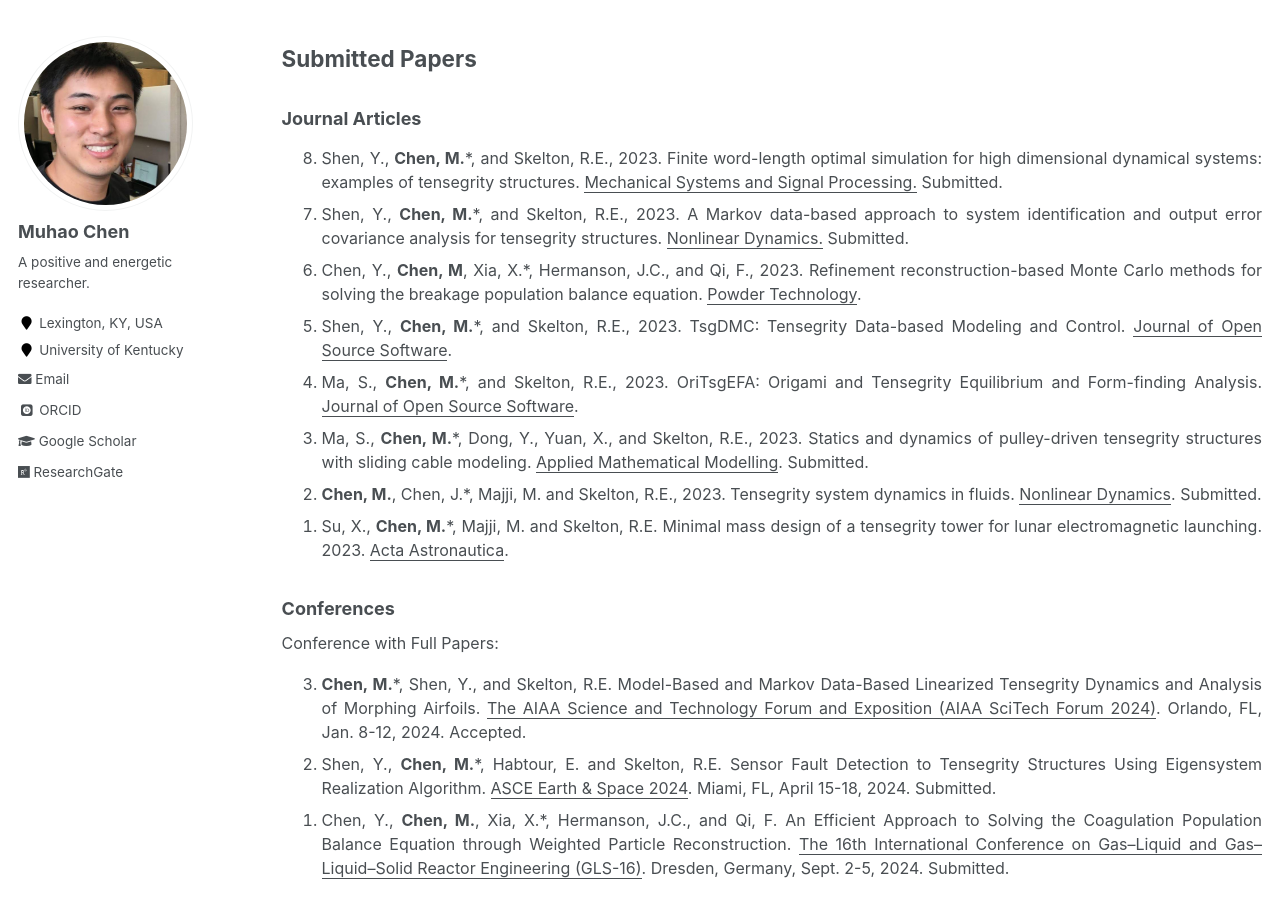
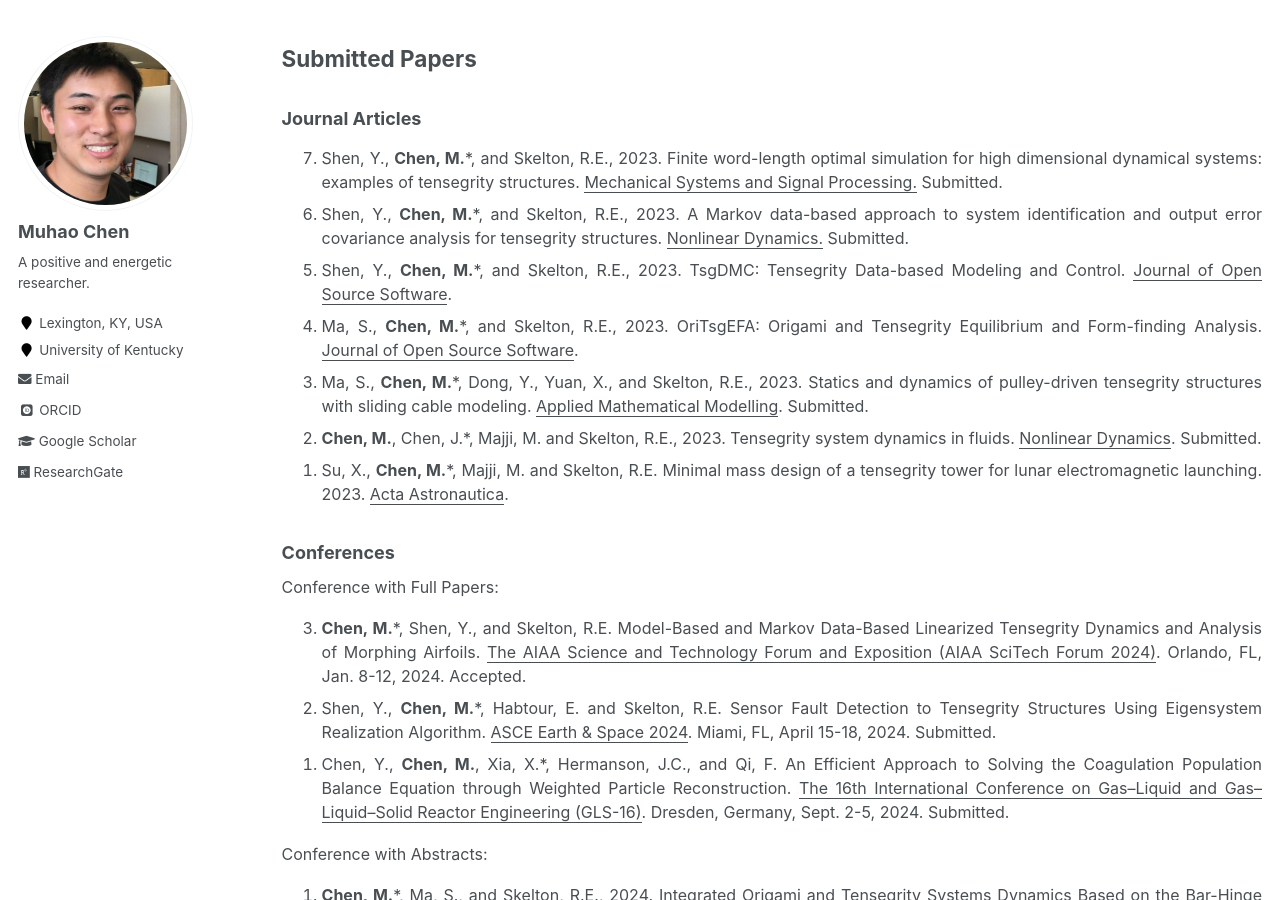
Before and after one commit to Muhao-Chen/muhao-chen.github.io, a Jekyll site: the page built from _pages/publication.md, in a window 1280 px wide and 900 px high, scrolled down 3147 px. Built offline with Jekyll 4.4.1, drawn with Linux system fonts in a browser that asks for light colours; some web fonts are replaced.

Commit message:
Update publication.md

```diff
--- a/_pages/publication.md
+++ b/_pages/publication.md
@@ -79,7 +79,7 @@ Conference with Abstracts:
 <li>Shen, Y., <strong>Chen, M.</strong>*, and Skelton, R.E., 2023. Finite word-length optimal simulation for high dimensional dynamical systems: examples of tensegrity structures. <u>Mechanical Systems and Signal Processing.</u> Submitted.</li>
 <li>Shen, Y., <strong>Chen, M.</strong>*, and Skelton, R.E., 2023. A Markov data-based approach to system identification and output error covariance analysis for tensegrity structures. <u>Nonlinear Dynamics.</u> Submitted.</li>
 <!-- <li> <strong>Chen, M.</strong>*, and Skelton, R.E., 2022. Mass efficient Double-Helix Tensegrity for underwater, land, air, and space applications. <u>Computer Methods in Applied Mechanics and Engineering</u>.-->
-<li> Chen, Y., <strong>Chen, M</strong>, Xia, X.*, Hermanson, J.C., and Qi, F., 2023. Refinement reconstruction-based Monte Carlo methods for solving the breakage population balance equation. <u>Powder Technology</u>. </li>
+<!-- <li> Chen, Y., <strong>Chen, M</strong>, Xia, X.*, Hermanson, J.C., and Qi, F., 2023. Refinement reconstruction-based Monte Carlo methods for solving the breakage population balance equation. <u>Powder Technology</u>. </li> -->
 <!-- <li> <strong>Chen, M.</strong>*, Shen, Y., Majji, M. and Skelton, R.E. Integrated economic sensor/actuator selection and covariance control for tensegrity robots. 2023. <u>Automatica</u>. </li> -->
 <!-- <li>Bai, M., <strong>Chen, M</strong>*, and Skelton, R.E., 2023. Lightweight design of tensegrity cranes based on the Michell Truss topology subject to cantilever loads. <u>Computer Methods in Applied Mechanics and Engineering</u>. Submitted.<\li> -->
 <li>Shen, Y., <strong>Chen, M.</strong>*, and Skelton, R.E., 2023. TsgDMC: Tensegrity Data-based Modeling and Control. <u>Journal of Open Source Software</u>. </li>
```
